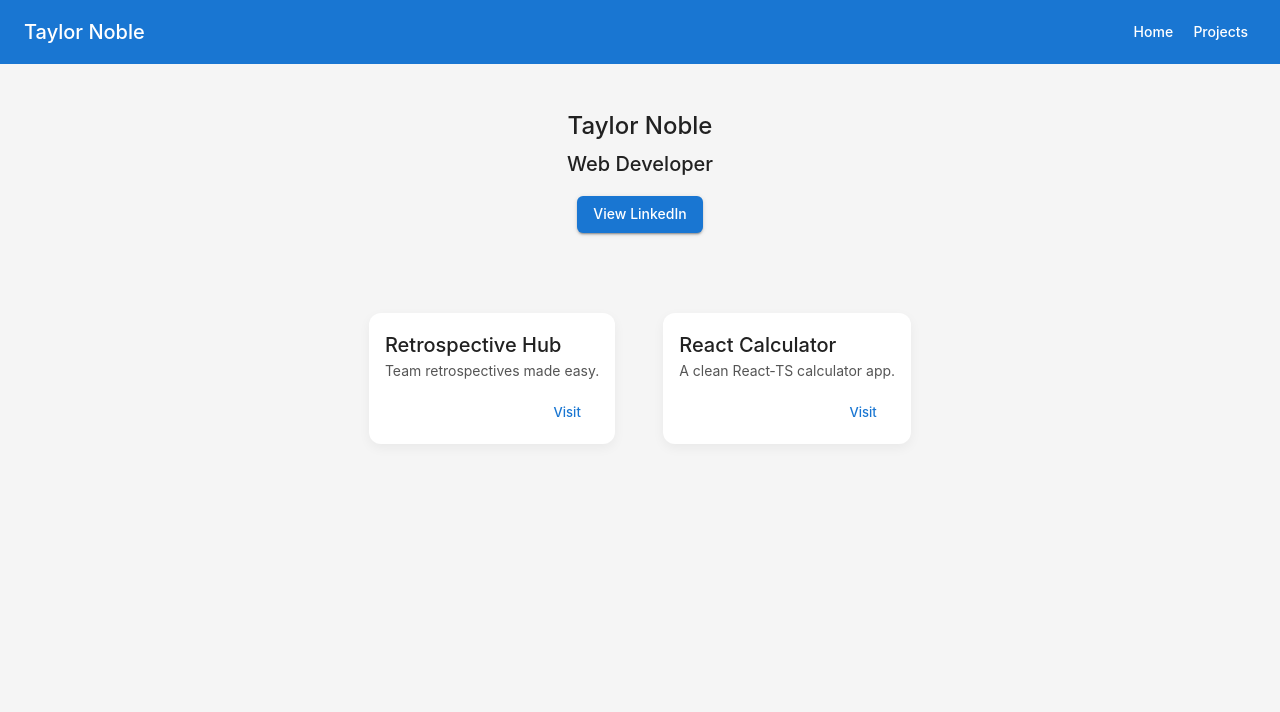
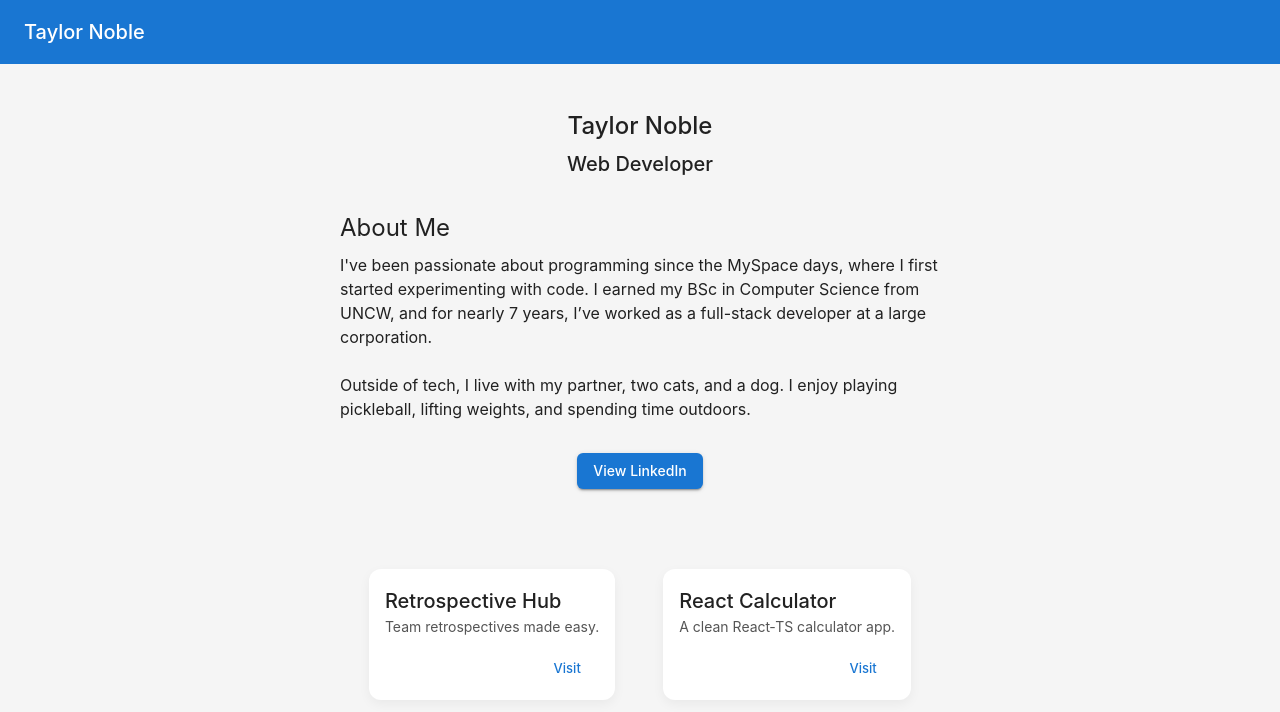
Before and after one commit to tln8679/tln8679.github.io, a React (Vite) app: page / in a window 1280 px wide. Shown: the top 712 px of the page. Built offline with nearby package versions, Linux system fonts and the light colour scheme.

Commit message:
deploy from dev to main

```diff
--- a/index.html
+++ b/index.html
@@ -2,7 +2,7 @@
 <html lang="en">
   <head>
     <meta charset="UTF-8" />
-    <link rel="icon" type="image/png" href="/PersonalSiteImage.png" />
+    <link rel="icon" type="image/png" href="/personal-site-image.png" />
     <meta name="viewport" content="width=device-width, initial-scale=1.0" />
     <title>Vite + React + TS</title>
   </head>
--- a/src/App.tsx
+++ b/src/App.tsx
@@ -1,5 +1,5 @@
 import NavBar from "./components/NavBar";
-import Home from "./pages/Home";
+import Home from "./pages/Home/Home";
 import Projects from "./pages/Projects";
 
 import { ThemeProvider, CssBaseline } from "@mui/material";
--- a/src/components/NavBar.tsx
+++ b/src/components/NavBar.tsx
@@ -1,4 +1,4 @@
-import { AppBar, Toolbar, Typography, Button } from '@mui/material';
+import { AppBar, Toolbar, Typography } from '@mui/material';
 
 export default function NavBar() {
   return (
@@ -7,8 +7,9 @@ export default function NavBar() {
         <Typography variant="h6" sx={{ flexGrow: 1 }}>
           Taylor Noble
         </Typography>
-        <Button color="inherit" href="#home">Home</Button>
-        <Button color="inherit" href="#projects">Projects</Button>
+        {/* Not needed right now */}
+        {/* <Button color="inherit" href="#home">Home</Button>
+        <Button color="inherit" href="#projects">Projects</Button> */}
       </Toolbar>
     </AppBar>
   );
--- a/src/pages/Home.tsx
+++ /dev/null
@@ -1,19 +0,0 @@
-import { Container, Typography, Button, Box } from '@mui/material';
-
-export default function Home() {
-  return (
-    <Container sx={{ mt: 4, textAlign: 'center' }}>
-      <Typography variant="h3" gutterBottom>Taylor Noble</Typography>
-      <Typography variant="h6" gutterBottom>Web Developer</Typography>
-      <Box sx={{ animation: 'fadeIn 0.5s ease-in', mt: 2 }}>
-        <Button
-          variant="contained"
-          href="https://www.linkedin.com/in/mrtaylornoble/"
-          target="_blank"
-        >
-          View LinkedIn
-        </Button>
-      </Box>
-    </Container>
-  );
-}
--- /dev/null
+++ b/src/pages/Home/Home.css
@@ -0,0 +1,30 @@
+.about-box {
+  margin-top: 2rem;
+  max-width: 600px;
+  margin-left: auto;
+  margin-right: auto;
+  text-align: left;
+  animation: fadeIn 0.5s ease-in;
+}
+
+.about-text {
+  font-size: 1.1rem;
+  line-height: 1.6;
+}
+
+.linkedin-button {
+  margin-top: 2rem;
+  animation: fadeIn 0.5s ease-in;
+}
+
+@keyframes fadeIn {
+  from {
+    opacity: 0;
+    transform: translateY(20px);
+  }
+
+  to {
+    opacity: 1;
+    transform: translateY(0);
+  }
+}
--- /dev/null
+++ b/src/pages/Home/Home.tsx
@@ -0,0 +1,38 @@
+import { Container, Typography, Button, Box } from '@mui/material';
+import './Home.css';
+
+export default function Home() {
+  return (
+    <Container sx={{ mt: 4, textAlign: 'center' }}>
+      <Typography variant="h3" gutterBottom>
+        Taylor Noble
+      </Typography>
+      <Typography variant="h6" gutterBottom>
+        Web Developer
+      </Typography>
+
+      {/* About Me Section */}
+      <Box className="about-box">
+        <Typography variant="h5" gutterBottom>
+          About Me
+        </Typography>
+        <Typography variant="body1" className="about-text">
+          I've been passionate about programming since the MySpace days, where I first started experimenting with code. I earned my BSc in Computer Science from UNCW, and for nearly 7 years, I’ve worked as a full-stack developer at a large corporation.
+          <br /><br />
+          Outside of tech, I live with my partner, two cats, and a dog. I enjoy playing pickleball, lifting weights, and spending time outdoors.
+        </Typography>
+      </Box>
+
+      {/* LinkedIn Button */}
+      <Box className="linkedin-button">
+        <Button
+          variant="contained"
+          href="https://www.linkedin.com/in/mrtaylornoble/"
+          target="_blank"
+        >
+          View LinkedIn
+        </Button>
+      </Box>
+    </Container>
+  );
+}
```
Also changed, not shown: public/personal-site-image.png (renamed from public/PersonalSiteImage.png).
